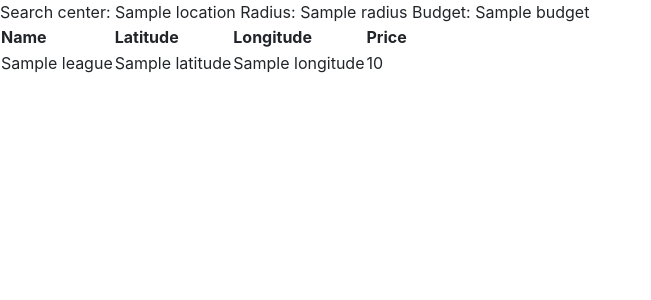
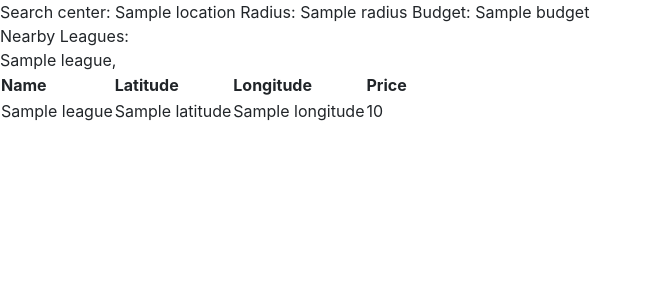
Before and after one commit to shmuelhonig/league_sponsorships, a Flask app: template templates/findLeagues.html in a window 1280 px wide. Shown: the part 24-324 px from the top of the page, without its empty margins (0-651 px from the left). Run offline with Flask 2, Linux system fonts and the light colour scheme; the template is opened without the code that fills it: most values are stand-ins (such as "Sample title", 1, 10 or a date in 2020); some libraries are stand-ins or nearby versions.

Commit message:
Show nearby leagues in findLeagues.html

```diff
--- a/main.py
+++ b/main.py
@@ -49,4 +49,4 @@ def find_leagues():
         distance = geodesic((league.latitude, league.longitude), location_tuple).miles
         if distance < float(radius):
             nearby_leagues.append(league)
-    return render_template('findLeagues.html', leagues=leagues, location=location, radius=radius, budget=budget)
+    return render_template('findLeagues.html', leagues=leagues, location=location, radius=radius, budget=budget, nearby_leagues=nearby_leagues)
--- a/templates/findLeagues.html
+++ b/templates/findLeagues.html
@@ -6,6 +6,12 @@
     <span>Search center: {{location}}</span>
     <span>Radius: {{radius}}</span>
     <span>Budget: {{budget}}</span>
+  </div>
+  <div>
+      <span>Nearby Leagues:</span><br>
+    {% for league in nearby_leagues %}
+    <span>{{league.name}}, </span>
+    {% endfor %}
   </div>
   <div>
     <table>
```
